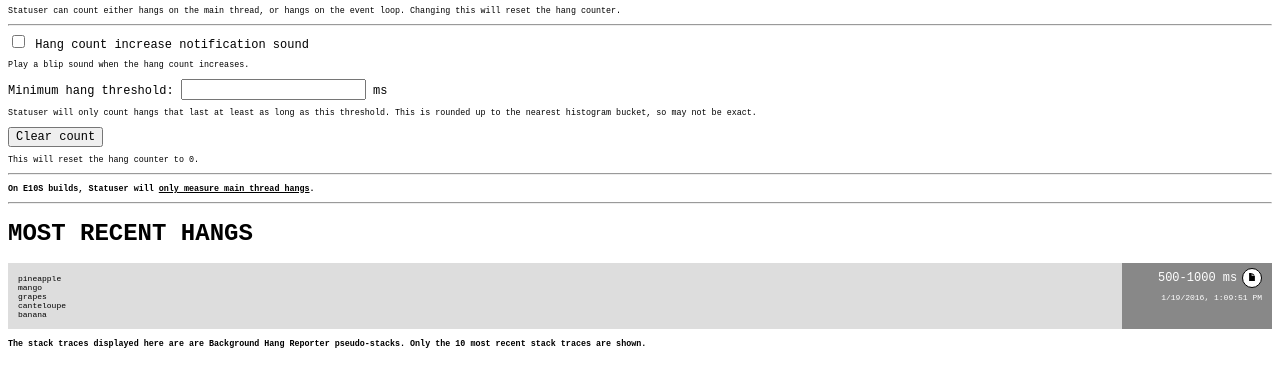
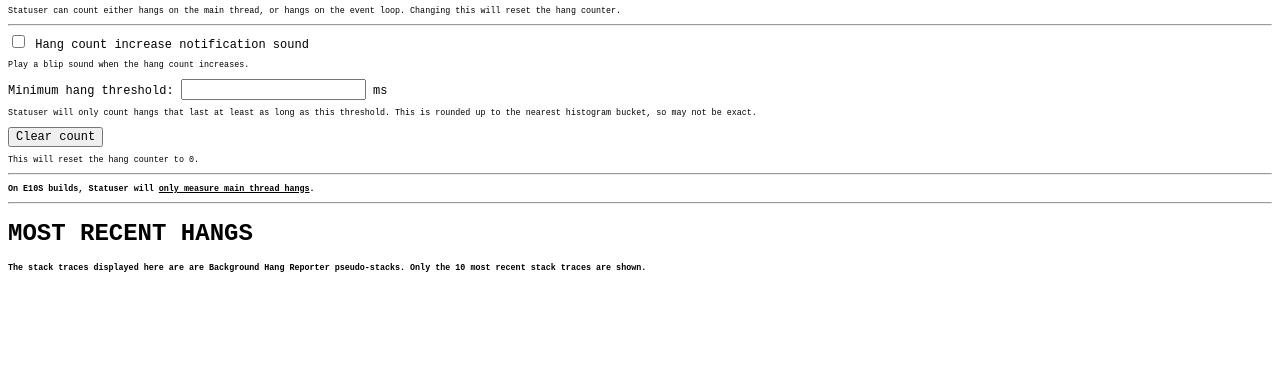
Before and after one commit to chutten/statuser, a website: page data/panel.html in a window 1280 px wide. Shown: the part 102-488 px from the top of the page. Drawn offline with Linux system fonts and the light colour scheme.

Commit message:
Make the example entry a comment instead

```diff
--- a/data/panel.html
+++ b/data/panel.html
@@ -104,8 +104,8 @@
   <hr>
   <h1>MOST RECENT HANGS</h1>
   <div id="hangStacks">
-    <!-- hang stack entries are added here -->
-    <div>
+    <!-- hang stack entries are added here by `data/panel.js`, and have the following structure: -->
+    <!--<div>
       <pre class="stack">pineapple
 mango
 grapes
@@ -118,7 +118,7 @@ banana</pre>
         </button>
         <div class="timestamp">1/19/2016, 1:09:51 PM</div>
       </div>
-    </div>
+    </div>-->
   </div>
   <p class="note">The stack traces displayed here are are Background Hang Reporter pseudo-stacks. Only the 10 most recent stack traces are shown.</p>
 </body>
```
